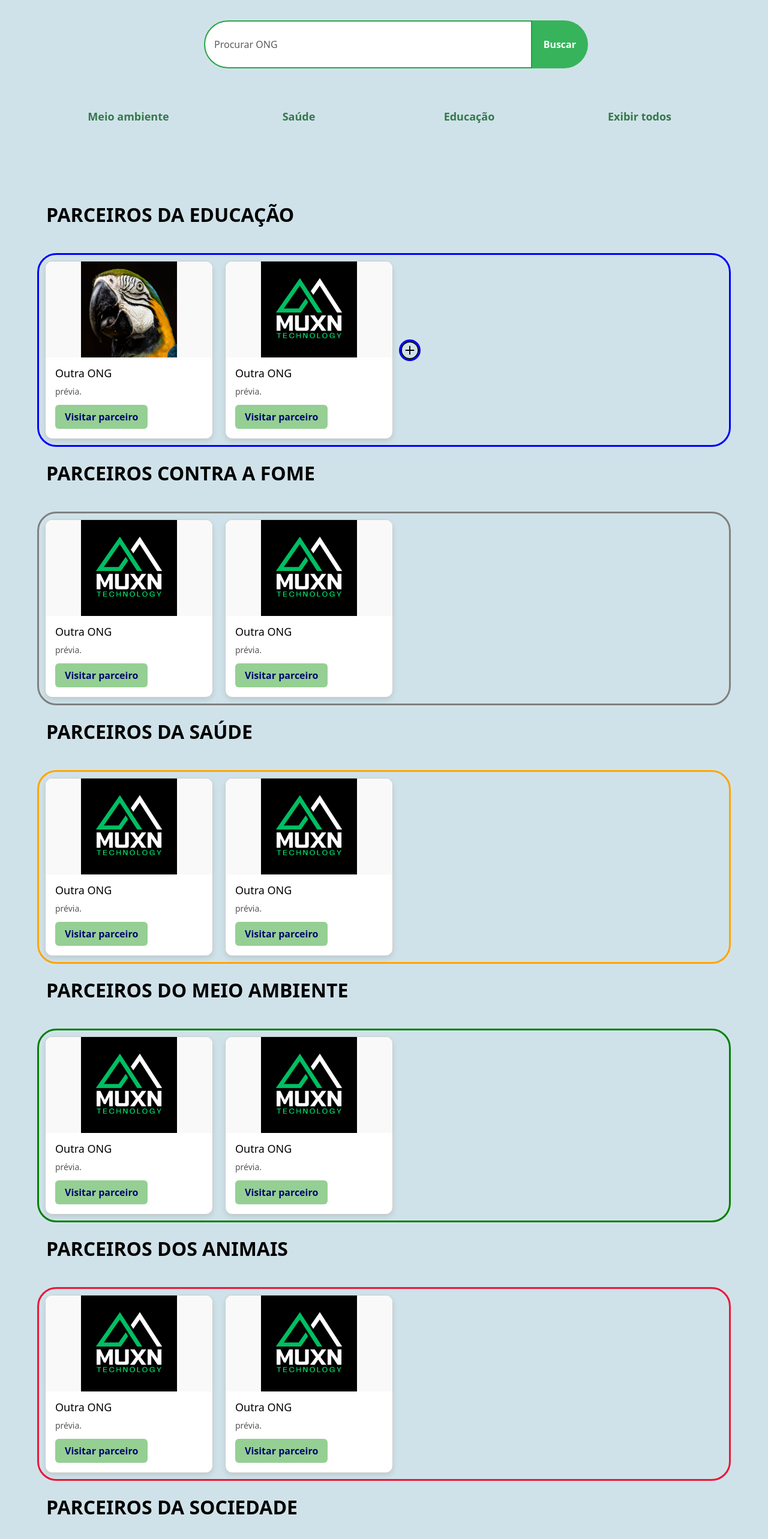
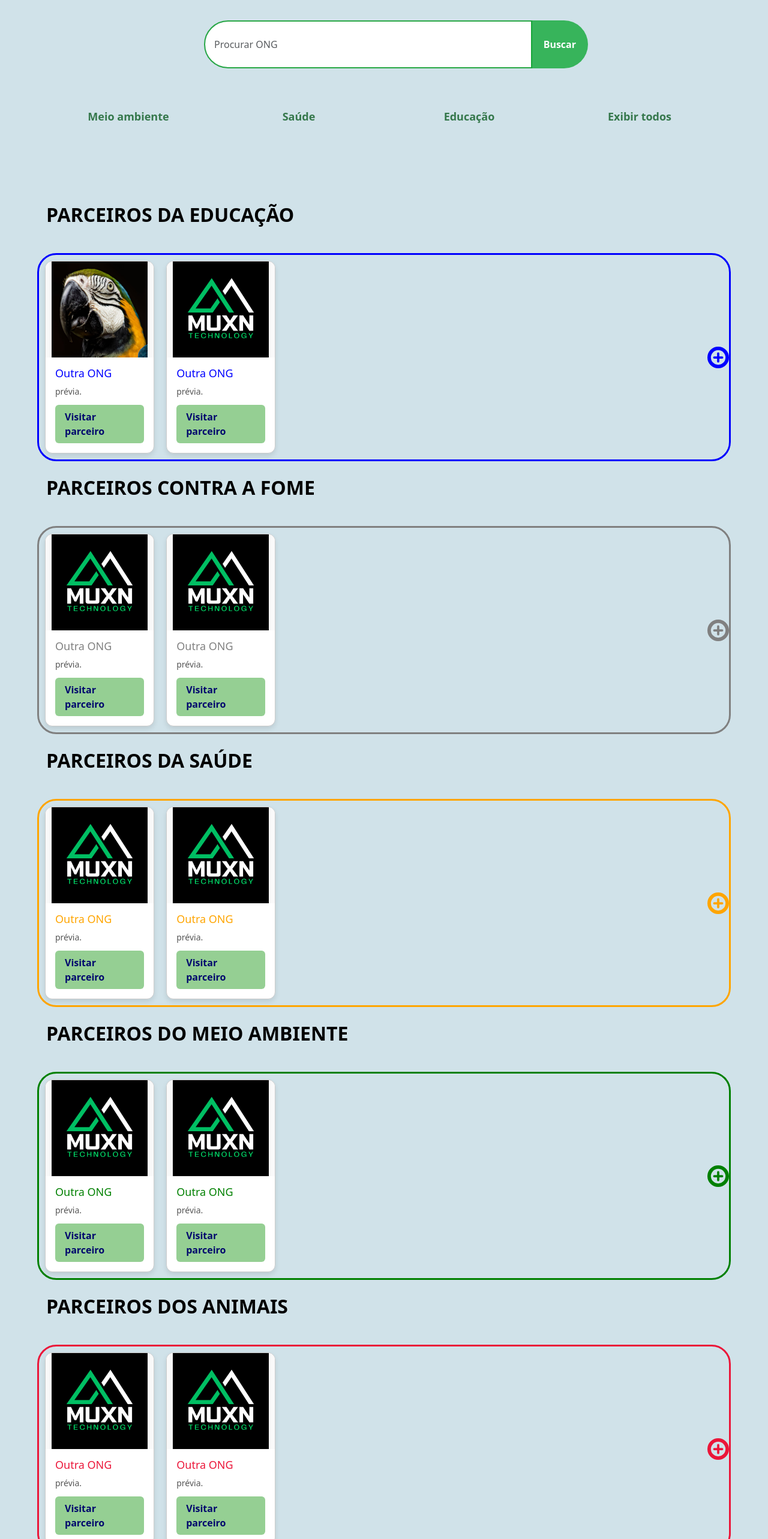
Before and after one commit to Onglink/onglink, a Next.js app in the folder onglink/: page /parceiros in a window 1280 px wide. Shown: the part 234-2800 px from the top of the page at 60% size. Built offline with nearby package versions, Linux system fonts and the light colour scheme.

Commit message:
alterações no feed, parceiros e no login

```diff
--- a/onglink/src/app/CSS/main.css
+++ b/onglink/src/app/CSS/main.css
@@ -14,6 +14,12 @@
 
 #main1
 {
+    padding-top: 30px;
+    padding-bottom: 30px;
+}
+
+#main_login {
+    background-color: #D0E2E9;
     padding-top: 30px;
     padding-bottom: 30px;
 }
--- a/onglink/src/app/CSS/parceiros.css
+++ b/onglink/src/app/CSS/parceiros.css
@@ -103,34 +103,41 @@
     border-color: blue;
     border-width: 0.2rem;
     border-radius: 2rem;
+    color: blue;
 }
 #fome{
     border-color: grey;
    border-width: 0.2rem;
     border-radius: 2rem;
+    color: grey;
 }
 #saude{
     border-color: orange;
    border-width: 0.2rem;
     border-radius: 2rem;
+    color: orange
 }
 #meio_ambiente{
     border-color: green;
    border-width: 0.2rem;
     border-radius: 2rem;
+    color: green
 }
 #animais{
     border-color: rgb(235, 22, 57);
    border-width: 0.2rem;
     border-radius: 2rem;
+    color: rgb(235,22,57)
 }
 #sociedade{
     border-color: grey;
    border-width: 0.2rem;
     border-radius: 2rem;
+    color: grey
 }
 #criancas{
     border-color: red;
    border-width: 0.2rem;
     border-radius: 2rem;
+    color: red;
 }
--- a/onglink/src/app/components/header_feed.jsx
+++ b/onglink/src/app/components/header_feed.jsx
@@ -62,7 +62,7 @@ export default function Header_feed() {
               }}
             >
               Sair
-              <svg xmlns="http://www.w3.org/2000/svg" width="20" height="24" viewBox="0 0 24 24" fill="none" stroke="currentColor" stroke-width="2" stroke-linecap="round" stroke-linejoin="round" class="lucide lucide-log-out-icon lucide-log-out"><path d="m16 17 5-5-5-5"/><path d="M21 12H9"/><path d="M9 21H5a2 2 0 0 1-2-2V5a2 2 0 0 1 2-2h4"/></svg>
+              <svg xmlns="http://www.w3.org/2000/svg" width="20" height="24" viewBox="0 0 24 24" fill="none" stroke="currentColor" strokeWidth="2" strokeLinecap="round" strokeLinejoin="round" className="lucide lucide-log-out-icon lucide-log-out"><path d="m16 17 5-5-5-5"/><path d="M21 12H9"/><path d="M9 21H5a2 2 0 0 1-2-2V5a2 2 0 0 1 2-2h4"/></svg>
 
             </Button>
           </div>
--- a/onglink/src/app/login/page.tsx
+++ b/onglink/src/app/login/page.tsx
@@ -10,6 +10,7 @@ import '@/app/CSS/main.css'
 import '@/app/CSS/body.css'
 import '@/app/CSS/cadastro.css'
 import Header_home from "@/app/components/header_home"
+import '@/app/CSS/feed.css'
 
 export default function Login() {
 
@@ -22,7 +23,7 @@ export default function Login() {
 
 
 
-      <main className="bg-verde2 min-h-screen flex items-center justify-center p-4 mt-4 mb-4">
+      <main className="min-h-screen flex items-center justify-center p-4 " id="main_login">
         {/* <!--Main--> */}
 
 
--- a/onglink/src/app/parceiros/page.tsx
+++ b/onglink/src/app/parceiros/page.tsx
@@ -85,7 +85,7 @@ export default function Parceiros() {
               <div className="container-fluid">
                 <h2>PARCEIROS DA EDUCAÇÃO</h2>
                 <div className="d-flex " id="educacao">
-                    <CardsParceiros
+                  <CardsParceiros
                     titulo="Outra ONG"
                     imagem={arara}
                     resumo="prévia."
@@ -98,12 +98,22 @@ export default function Parceiros() {
                     resumo="prévia."
                     link="/"
                   />
-                  <div className="d-flex align-items-center justify-content-end">
-                  <button id="educacao"><svg xmlns="http://www.w3.org/2000/svg" width="30" height="30" fill="currentColor" className="bi bi-plus-circle" viewBox="0 0 16 16">
-  <path d="M8 15A7 7 0 1 1 8 1a7 7 0 0 1 0 14m0 1A8 8 0 1 0 8 0a8 8 0 0 0 0 16"/>
-  <path d="M8 4a.5.5 0 0 1 .5.5v3h3a.5.5 0 0 1 0 1h-3v3a.5.5 0 0 1-1 0v-3h-3a.5.5 0 0 1 0-1h3v-3A.5.5 0 0 1 8 4"/>
-</svg></button>
-</div>
+                  <div className="d-flex align-items-center justify-content-end w-100">
+                    <button id="educacao">
+                      <svg
+                        xmlns="http://www.w3.org/2000/svg"
+                        width="30"
+                        height="30"
+                        fill="currentColor"
+                        className="bi bi-plus-circle"
+                        viewBox="0 0 16 16"
+                        stroke="currentColor"
+                      >
+                        <path d="M8 15A7 7 0 1 1 8 1a7 7 0 0 1 0 14m0 1A8 8 0 1 0 8 0a8 8 0 0 0 0 16" />
+                        <path d="M8 4a.5.5 0 0 1 .5.5v3h3a.5.5 0 0 1 0 1h-3v3a.5.5 0 0 1-1 0v-3h-3a.5.5 0 0 1 0-1h3v-3A.5.5 0 0 1 8 4" />
+                      </svg>
+                    </button>
+                  </div>
                 </div>
 
                 <h2>PARCEIROS CONTRA A FOME</h2>
@@ -121,6 +131,22 @@ export default function Parceiros() {
                     resumo="prévia."
                     link="/"
                   />
+                  <div className="d-flex align-items-center justify-content-end w-100">
+                    <button id="fome">
+                      <svg
+                        xmlns="http://www.w3.org/2000/svg"
+                        width="30"
+                        height="30"
+                        fill="currentColor"
+                        className="bi bi-plus-circle"
+                        viewBox="0 0 16 16"
+                        stroke="currentColor"
+                      >
+                        <path d="M8 15A7 7 0 1 1 8 1a7 7 0 0 1 0 14m0 1A8 8 0 1 0 8 0a8 8 0 0 0 0 16" />
+                        <path d="M8 4a.5.5 0 0 1 .5.5v3h3a.5.5 0 0 1 0 1h-3v3a.5.5 0 0 1-1 0v-3h-3a.5.5 0 0 1 0-1h3v-3A.5.5 0 0 1 8 4" />
+                      </svg>
+                    </button>
+                  </div>
                 </div>
 
                 <h2>PARCEIROS DA SAÚDE</h2>
@@ -138,6 +164,22 @@ export default function Parceiros() {
                     resumo="prévia."
                     link="/"
                   />
+                  <div className="d-flex align-items-center justify-content-end w-100">
+                    <button id="saude">
+                      <svg
+                        xmlns="http://www.w3.org/2000/svg"
+                        width="30"
+                        height="30"
+                        fill="currentColor"
+                        className="bi bi-plus-circle"
+                        viewBox="0 0 16 16"
+                        stroke="currentColor"
+                      >
+                        <path d="M8 15A7 7 0 1 1 8 1a7 7 0 0 1 0 14m0 1A8 8 0 1 0 8 0a8 8 0 0 0 0 16" />
+                        <path d="M8 4a.5.5 0 0 1 .5.5v3h3a.5.5 0 0 1 0 1h-3v3a.5.5 0 0 1-1 0v-3h-3a.5.5 0 0 1 0-1h3v-3A.5.5 0 0 1 8 4" />
+                      </svg>
+                    </button>
+                  </div>
                 </div>
 
                 <h2>PARCEIROS DO MEIO AMBIENTE</h2>
@@ -155,6 +197,22 @@ export default function Parceiros() {
                     resumo="prévia."
                     link="/"
                   />
+                  <div className="d-flex align-items-center justify-content-end w-100">
+                    <button id="meio_ambiente">
+                      <svg
+                        xmlns="http://www.w3.org/2000/svg"
+                        width="30"
+                        height="30"
+                        fill="currentColor"
+                        className="bi bi-plus-circle"
+                        viewBox="0 0 16 16"
+                        stroke="currentColor"
+                      >
+                        <path d="M8 15A7 7 0 1 1 8 1a7 7 0 0 1 0 14m0 1A8 8 0 1 0 8 0a8 8 0 0 0 0 16" />
+                        <path d="M8 4a.5.5 0 0 1 .5.5v3h3a.5.5 0 0 1 0 1h-3v3a.5.5 0 0 1-1 0v-3h-3a.5.5 0 0 1 0-1h3v-3A.5.5 0 0 1 8 4" />
+                      </svg>
+                    </button>
+                  </div>
                 </div>
 
                 <h2>PARCEIROS DOS ANIMAIS</h2>
@@ -172,6 +230,22 @@ export default function Parceiros() {
                     resumo="prévia."
                     link="/"
                   />
+                  <div className="d-flex align-items-center justify-content-end w-100">
+                    <button id="animais">
+                      <svg
+                        xmlns="http://www.w3.org/2000/svg"
+                        width="30"
+                        height="30"
+                        fill="currentColor"
+                        className="bi bi-plus-circle"
+                        viewBox="0 0 16 16"
+                        stroke="currentColor"
+                      >
+                        <path d="M8 15A7 7 0 1 1 8 1a7 7 0 0 1 0 14m0 1A8 8 0 1 0 8 0a8 8 0 0 0 0 16" />
+                        <path d="M8 4a.5.5 0 0 1 .5.5v3h3a.5.5 0 0 1 0 1h-3v3a.5.5 0 0 1-1 0v-3h-3a.5.5 0 0 1 0-1h3v-3A.5.5 0 0 1 8 4" />
+                      </svg>
+                    </button>
+                  </div>
                 </div>
 
                 <h2>PARCEIROS DA SOCIEDADE</h2>
@@ -189,6 +263,22 @@ export default function Parceiros() {
                     resumo="prévia."
                     link="/"
                   />
+                  <div className="d-flex align-items-center justify-content-end w-100">
+                    <button id="sociedade">
+                      <svg
+                        xmlns="http://www.w3.org/2000/svg"
+                        width="30"
+                        height="30"
+                        fill="currentColor"
+                        className="bi bi-plus-circle"
+                        viewBox="0 0 16 16"
+                        stroke="currentColor"
+                      >
+                        <path d="M8 15A7 7 0 1 1 8 1a7 7 0 0 1 0 14m0 1A8 8 0 1 0 8 0a8 8 0 0 0 0 16" />
+                        <path d="M8 4a.5.5 0 0 1 .5.5v3h3a.5.5 0 0 1 0 1h-3v3a.5.5 0 0 1-1 0v-3h-3a.5.5 0 0 1 0-1h3v-3A.5.5 0 0 1 8 4" />
+                      </svg>
+                    </button>
+                  </div>
                 </div>
 
                 <h2>PARCEIROS DAS CRIANÇAS</h2>
@@ -206,6 +296,22 @@ export default function Parceiros() {
                     resumo="prévia."
                     link="/"
                   />
+                  <div className="d-flex align-items-center justify-content-end w-100">
+                    <button id="criancas">
+                      <svg
+                        xmlns="http://www.w3.org/2000/svg"
+                        width="30"
+                        height="30"
+                        fill="currentColor"
+                        className="bi bi-plus-circle"
+                        viewBox="0 0 16 16"
+                        stroke="currentColor"
+                      >
+                        <path d="M8 15A7 7 0 1 1 8 1a7 7 0 0 1 0 14m0 1A8 8 0 1 0 8 0a8 8 0 0 0 0 16" />
+                        <path d="M8 4a.5.5 0 0 1 .5.5v3h3a.5.5 0 0 1 0 1h-3v3a.5.5 0 0 1-1 0v-3h-3a.5.5 0 0 1 0-1h3v-3A.5.5 0 0 1 8 4" />
+                      </svg>
+                    </button>
+                  </div>
                 </div>
               </div>
             </div>
--- a/onglink/src/app/perfil/page.tsx
+++ b/onglink/src/app/perfil/page.tsx
@@ -48,14 +48,14 @@ export default function Perfil(){
                                     <div className="img-overlay-wrap">
                                       <input type="file" ref={inputFile} className="hidden" />
                                       <Image onClick={onImageClick} id="logo_MUXN" className="avatar-img rounded-circle border-5 d-inline"src={MuxnLogo1} alt="logo_muxn" width={150} height={100}/>
-                                      <svg onClick={onImageClick} id="svg_mudar_pfp" xmlns="http://www.w3.org/2000/svg" width="24" height="24" viewBox="0 0 24 24" fill="none" stroke="white" stroke-width="2" stroke-linecap="round" stroke-linejoin="round" class="lucide lucide-square-pen-icon lucide-square-pen"><path d="M12 3H5a2 2 0 0 0-2 2v14a2 2 0 0 0 2 2h14a2 2 0 0 0 2-2v-7"/><path d="M18.375 2.625a1 1 0 0 1 3 3l-9.013 9.014a2 2 0 0 1-.853.505l-2.873.84a.5.5 0 0 1-.62-.62l.84-2.873a2 2 0 0 1 .506-.852z"/></svg>
+                                      <svg onClick={onImageClick} id="svg_mudar_pfp" xmlns="http://www.w3.org/2000/svg" width="24" height="24" viewBox="0 0 24 24" fill="none" stroke="white" strokeWidth="2" strokeLinecap="round" strokeLinejoin="round" className="lucide lucide-square-pen-icon lucide-square-pen"><path d="M12 3H5a2 2 0 0 0-2 2v14a2 2 0 0 0 2 2h14a2 2 0 0 0 2-2v-7"/><path d="M18.375 2.625a1 1 0 0 1 3 3l-9.013 9.014a2 2 0 0 1-.853.505l-2.873.84a.5.5 0 0 1-.62-.62l.84-2.873a2 2 0 0 1 .506-.852z"/></svg>
                                     </div>
 
                                     <div id="titulo_perfil">
 
                                         <div id="MUXN_certificado">
                                             <h3>MUXN</h3>
-                                            <svg xmlns="http://www.w3.org/2000/svg" width="24" height="24" viewBox="0 0 24 24" fill="none" stroke="green" stroke-width="2" stroke-linecap="round" stroke-linejoin="round" class="lucide lucide-badge-check-icon lucide-badge-check"><path d="M3.85 8.62a4 4 0 0 1 4.78-4.77 4 4 0 0 1 6.74 0 4 4 0 0 1 4.78 4.78 4 4 0 0 1 0 6.74 4 4 0 0 1-4.77 4.78 4 4 0 0 1-6.75 0 4 4 0 0 1-4.78-4.77 4 4 0 0 1 0-6.76Z"/><path d="m9 12 2 2 4-4"/></svg>
+                                            <svg xmlns="http://www.w3.org/2000/svg" width="24" height="24" viewBox="0 0 24 24" fill="none" stroke="green" strokeWidth="2" strokeLinecap="round" strokeLinejoin="round" className="lucide lucide-badge-check-icon lucide-badge-check"><path d="M3.85 8.62a4 4 0 0 1 4.78-4.77 4 4 0 0 1 6.74 0 4 4 0 0 1 4.78 4.78 4 4 0 0 1 0 6.74 4 4 0 0 1-4.77 4.78 4 4 0 0 1-6.75 0 4 4 0 0 1-4.78-4.77 4 4 0 0 1 0-6.76Z"/><path d="m9 12 2 2 4-4"/></svg>
                                         </div>
 
 
```
